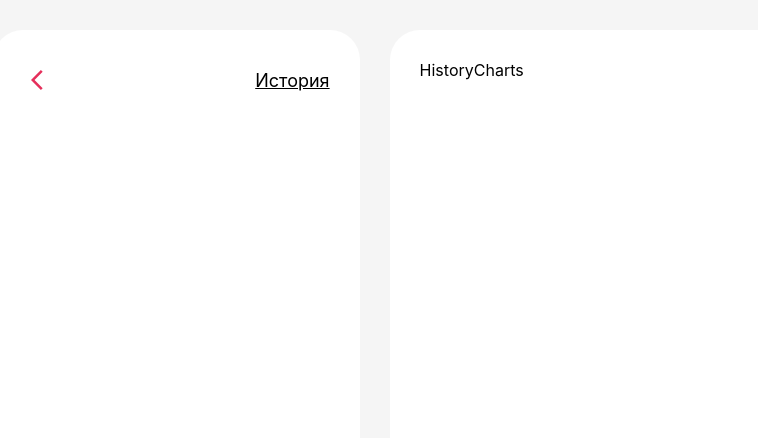
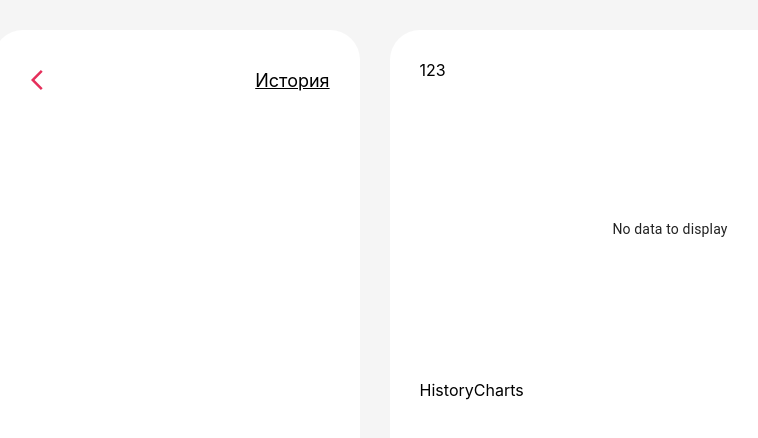
Before and after one commit to volokhinn/popolam, a React (Create React App) app: page /history in a window 1280 px wide. Shown: the top 438 px of the page, without its empty margins (61-819 px from the left). Built offline with nearby package versions, Linux system fonts and the light colour scheme.

Commit message:
added chart

```diff
--- a/package.json
+++ b/package.json
@@ -7,6 +7,7 @@
     "@emotion/styled": "^11.11.5",
     "@mui/icons-material": "^5.15.15",
     "@mui/material": "^5.15.15",
+    "@mui/x-charts": "^7.1.1",
     "@reduxjs/toolkit": "^2.2.3",
     "@testing-library/jest-dom": "^5.17.0",
     "@testing-library/react": "^13.4.0",
--- a/src/components/History/HistoryCharts/HistoryCharts.tsx
+++ b/src/components/History/HistoryCharts/HistoryCharts.tsx
@@ -1,9 +1,61 @@
-import styles from './HistoryCharts.module.scss'
+import React from 'react';
+import { Grid } from '@mui/material';
+import { LineChart, PieChart, BarChart } from '@mui/x-charts';
+import { useSelector } from 'react-redux';
+import styles from './HistoryCharts.module.scss';
+import { selectTransactions } from '../../../store/slices/billSlice';
+import { Transaction } from '../../../store/types';
 
-const HistoryCharts = () => {
+type HistoryTitleProps = {
+  title: string
+}
+
+type ChartProps = {
+  transactions: Transaction[]
+}
+
+function HistoryTitle({title}:HistoryTitleProps) {
   return (
-    <div>HistoryCharts</div>
+    <div>{title}</div>
+  );
+}
+
+function HistoryPieChart({transactions}:ChartProps) {
+  return (
+    <div></div>
   )
 }
 
-export default HistoryCharts
+function HistoryLineChart({ transactions }: ChartProps) {
+  // Создаем массив дат из объектов транзакций
+  const dates = transactions.map(transaction => new Date(transaction.date).getMonth());
+  const totalAmount = transactions.map(transaction => transaction.totalAmount);
+
+  return (
+    <LineChart
+      xAxis={[{data: dates}]}
+      series={[
+        {
+          data: totalAmount
+        },
+      ]}
+      width={500}
+      height={300}
+    />
+  )
+}
+
+const HistoryCharts = () => {
+  const transactions = useSelector(selectTransactions);
+  console.log(transactions);
+
+  return (
+    <div>
+      <HistoryTitle title='123' />
+      <HistoryLineChart transactions={transactions} />
+      <div>HistoryCharts</div>
+    </div>
+  );
+}
+
+export default HistoryCharts;
```
Also changed, not shown: 1 other file (tests, documents, lock files or other folders).
